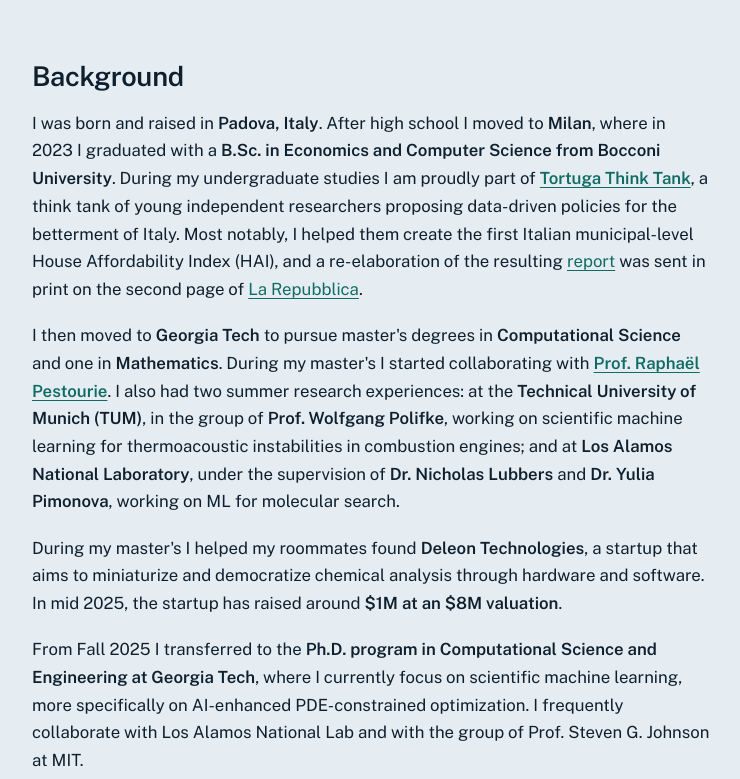
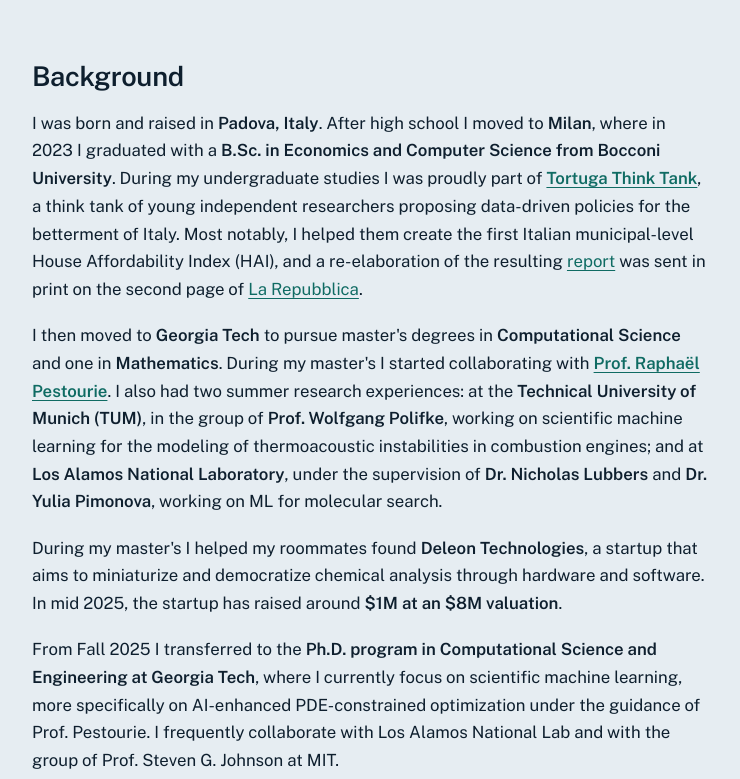
Before and after one commit to tonioeltopoquegira/tonioeltopoquegira.github.io, a plain HTML site: page index.html in a window 1280 px wide. Shown: the part 1661-2440 px from the top of the page, without its empty margins (92-832 px from the left). Drawn offline with nearby package versions, Linux system fonts and the light colour scheme.

Commit message:
adjusted grammar error

```diff
--- a/index.html
+++ b/index.html
@@ -71,10 +71,10 @@
       <section class="block" id="background" aria-labelledby="bg-h">
         <h2 id="bg-h">Background</h2>
         <div class="bio">
-          <p>I was born and raised in <strong>Padova, Italy</strong>. After high school I moved to <strong>Milan</strong>, where in 2023 I graduated with a <strong>B.Sc. in Economics and Computer Science from Bocconi University</strong>. During my undergraduate studies I am proudly part of <a href="https://www.tortuga-econ.it"><strong>Tortuga Think Tank</strong></a>, a think tank of young independent researchers proposing data-driven policies for the betterment of Italy. Most notably, I helped them create the first Italian municipal-level House Affordability Index (HAI), and a re-elaboration of the resulting <a href="https://www.tortuga-econ.it/2023/10/22/accessibilita_abitativa/">report</a> was sent in print on the second page of <a href="https://www.repubblica.it/cronaca/2023/05/07/news/la_casa_impossibile_i_mutui_crescono_gli_stipendi_no_giovani_esclusi_da_acquisti_e_affitti-399066073/">La Repubblica</a>.</p>
-          <p>I then moved to <strong>Georgia Tech</strong> to pursue master's degrees in <strong>Computational Science</strong> and one in <strong>Mathematics</strong>. During my master's I started collaborating with <a href="https://www.raphaelpestourie.com"><strong>Prof. Raphaël Pestourie</strong></a>. I also had two summer research experiences: at the <strong>Technical University of Munich (TUM)</strong>, in the group of <strong>Prof. Wolfgang Polifke</strong>, working on scientific machine learning for thermoacoustic instabilities in combustion engines; and at <strong>Los Alamos National Laboratory</strong>, under the supervision of <strong>Dr. Nicholas Lubbers</strong> and <strong>Dr. Yulia Pimonova</strong>, working on ML for molecular search.</p>
+          <p>I was born and raised in <strong>Padova, Italy</strong>. After high school I moved to <strong>Milan</strong>, where in 2023 I graduated with a <strong>B.Sc. in Economics and Computer Science from Bocconi University</strong>. During my undergraduate studies I was proudly part of <a href="https://www.tortuga-econ.it"><strong>Tortuga Think Tank</strong></a>, a think tank of young independent researchers proposing data-driven policies for the betterment of Italy. Most notably, I helped them create the first Italian municipal-level House Affordability Index (HAI), and a re-elaboration of the resulting <a href="https://www.tortuga-econ.it/2023/10/22/accessibilita_abitativa/">report</a> was sent in print on the second page of <a href="https://www.repubblica.it/cronaca/2023/05/07/news/la_casa_impossibile_i_mutui_crescono_gli_stipendi_no_giovani_esclusi_da_acquisti_e_affitti-399066073/">La Repubblica</a>.</p>
+          <p>I then moved to <strong>Georgia Tech</strong> to pursue master's degrees in <strong>Computational Science</strong> and one in <strong>Mathematics</strong>. During my master's I started collaborating with <a href="https://www.raphaelpestourie.com"><strong>Prof. Raphaël Pestourie</strong></a>. I also had two summer research experiences: at the <strong>Technical University of Munich (TUM)</strong>, in the group of <strong>Prof. Wolfgang Polifke</strong>, working on scientific machine learning for the modeling of thermoacoustic instabilities in combustion engines; and at <strong>Los Alamos National Laboratory</strong>, under the supervision of <strong>Dr. Nicholas Lubbers</strong> and <strong>Dr. Yulia Pimonova</strong>, working on ML for molecular search.</p>
           <p>During my master's I helped my roommates found <strong>Deleon Technologies</strong>, a startup that aims to miniaturize and democratize chemical analysis through hardware and software. In mid 2025, the startup has raised around <strong>$1M at an $8M valuation</strong>.</p>
-          <p>From Fall 2025 I transferred to the <strong>Ph.D. program in Computational Science and Engineering at Georgia Tech</strong>, where I currently focus on scientific machine learning, more specifically on AI-enhanced PDE-constrained optimization. I frequently collaborate with Los Alamos National Lab and with the group of Prof. Steven G. Johnson at MIT.</p>
+          <p>From Fall 2025 I transferred to the <strong>Ph.D. program in Computational Science and Engineering at Georgia Tech</strong>, where I currently focus on scientific machine learning, more specifically on AI-enhanced PDE-constrained optimization under the guidance of Prof. Pestourie. I frequently collaborate with Los Alamos National Lab and with the group of Prof. Steven G. Johnson at MIT.</p>
         </div>
       </section>
 
```
